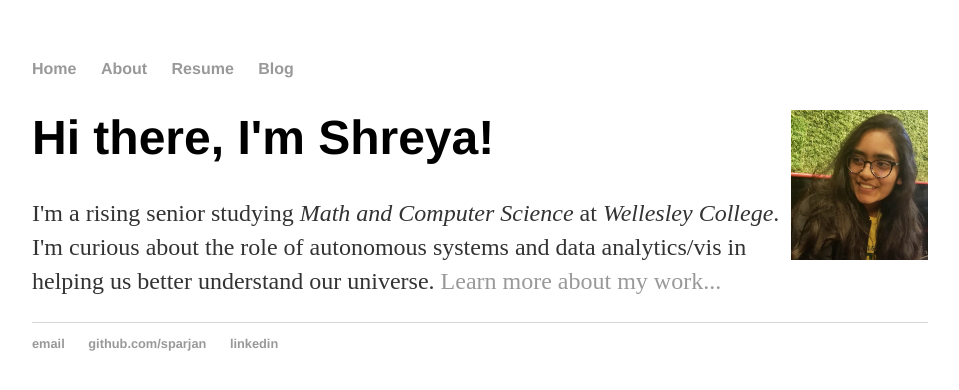
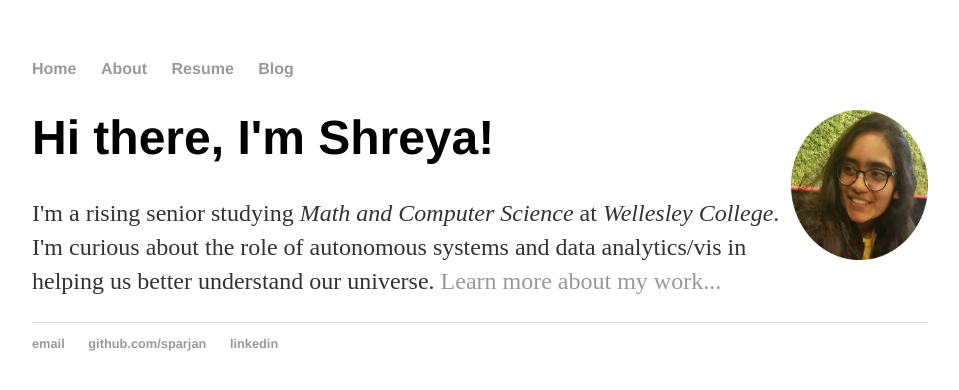
Before and after one commit to sparjan/site, a Jekyll site: the page built from index.html, in a window 1280 px wide. Shown: the top 390 px of the page, without its empty margins (160-1119 px from the left). Built offline with Jekyll 4.4.1, drawn with Linux system fonts in a browser that asks for light colours.

Commit message:
Update index.html

```diff
--- a/index.html
+++ b/index.html
@@ -3,6 +3,6 @@
 title: Shreya Parjan
 ---
 <div class="blurb">
-	<h1>Hi there, I'm Shreya! <img src="Pics/sp-casual.png" width="137" height="150" alt="sparjan" style="float:right;" /></h1>
+	<h1>Hi there, I'm Shreya! <img src="Pics/sp-casual-circ.png" width="137" height="150" alt="sparjan" style="float:right;" /></h1>
 	<p>I'm a rising senior studying <em>Math and Computer Science</em> at <em>Wellesley College</em>. I'm curious about the role of autonomous systems and data analytics/vis in helping us better understand our universe. <a href="/about">Learn more about my work...</a></p>
 </div><!-- /.blurb -->
```
